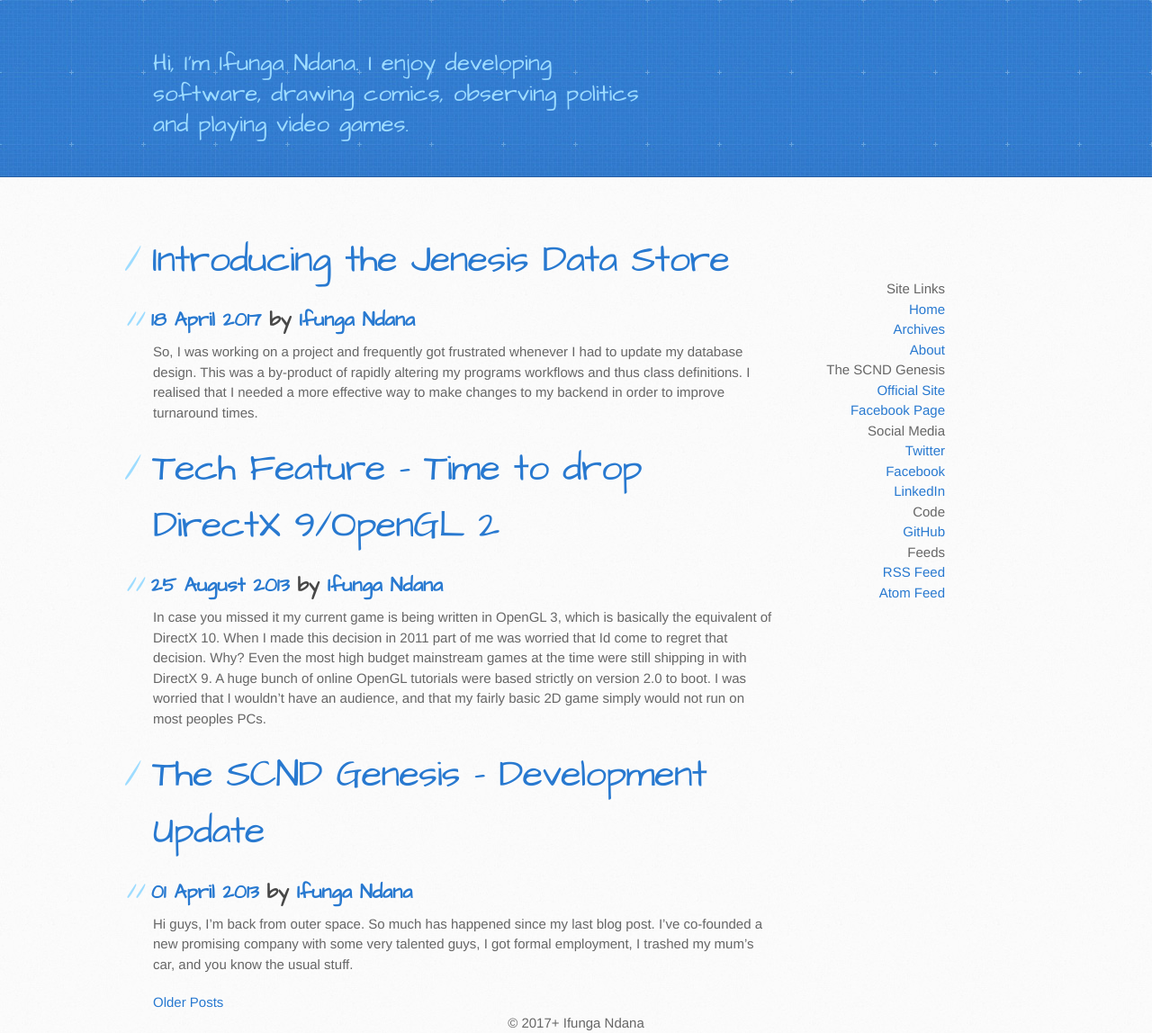
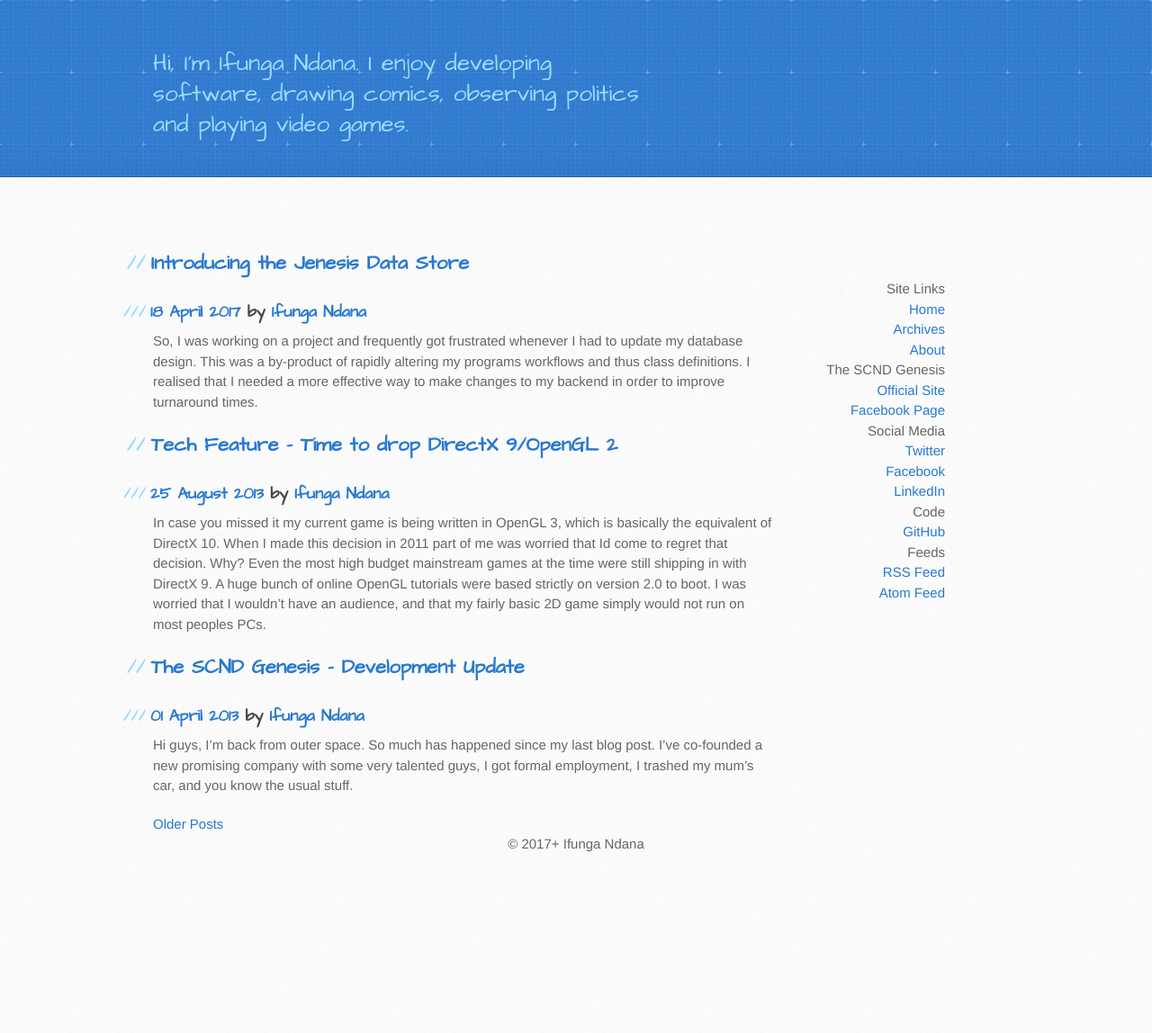
Before and after one commit to SubiyaCryolite/subiyacryolite.github.io, a Jekyll site: the page built from index.html, in a window 1280 px wide. Shown: the whole page at 90% size. Built offline with Jekyll 4.4.1, drawn with Linux system fonts in a browser that asks for light colours; the list of posts is cut into pages by our own code; after the commit the page ends 950 px from its top, so only the background shows below that.

Commit message:
Streamlining the home page

```diff
--- a/index.html
+++ b/index.html
@@ -4,13 +4,13 @@
 hide_twitter_card: true
 ---
 <div id="articles">
-    {% for post in paginator.posts limit:3 %}
+    {% for post in paginator.posts limit:4 %}
     <article>
         <div class="item">
             <div class="item_details">
-                <h1><a href="{{ post.url }}">{{ post.title }}</a></h1>
-                <h2><a href="{{ post.url }}" title="{{ post.title }}">{{ post.date | date_to_long_string }}</a> by <a
-                        href="http://twitter.com/SubiyaCryolite">Ifunga Ndana</a></h2>
+                <h2><a href="{{ post.url }}">{{ post.title }}</a></h2>
+                <h3><a href="{{ post.url }}" title="{{ post.title }}">{{ post.date | date_to_long_string }}</a> by <a
+                        href="http://twitter.com/SubiyaCryolite">Ifunga Ndana</a></h3>
             </div>
             <div class="item_content">
                 {{ post.excerpt }}
```
